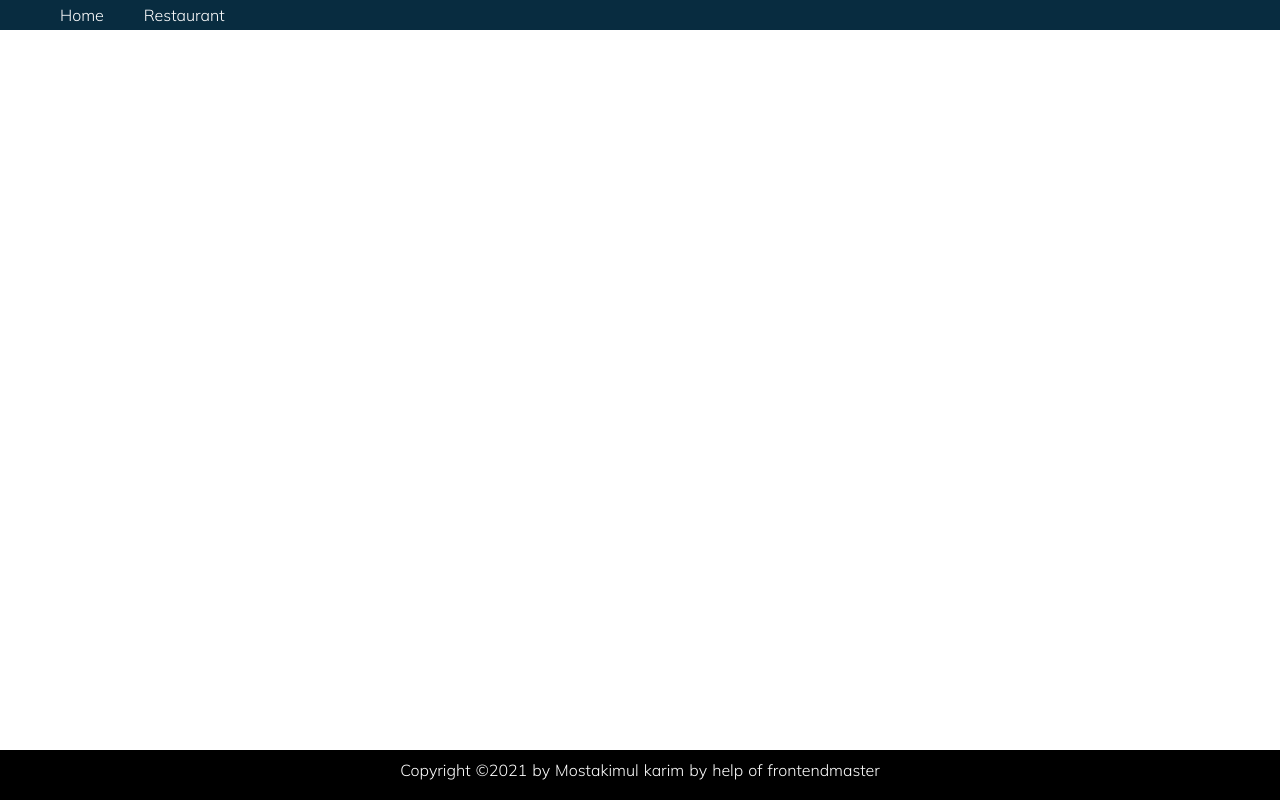
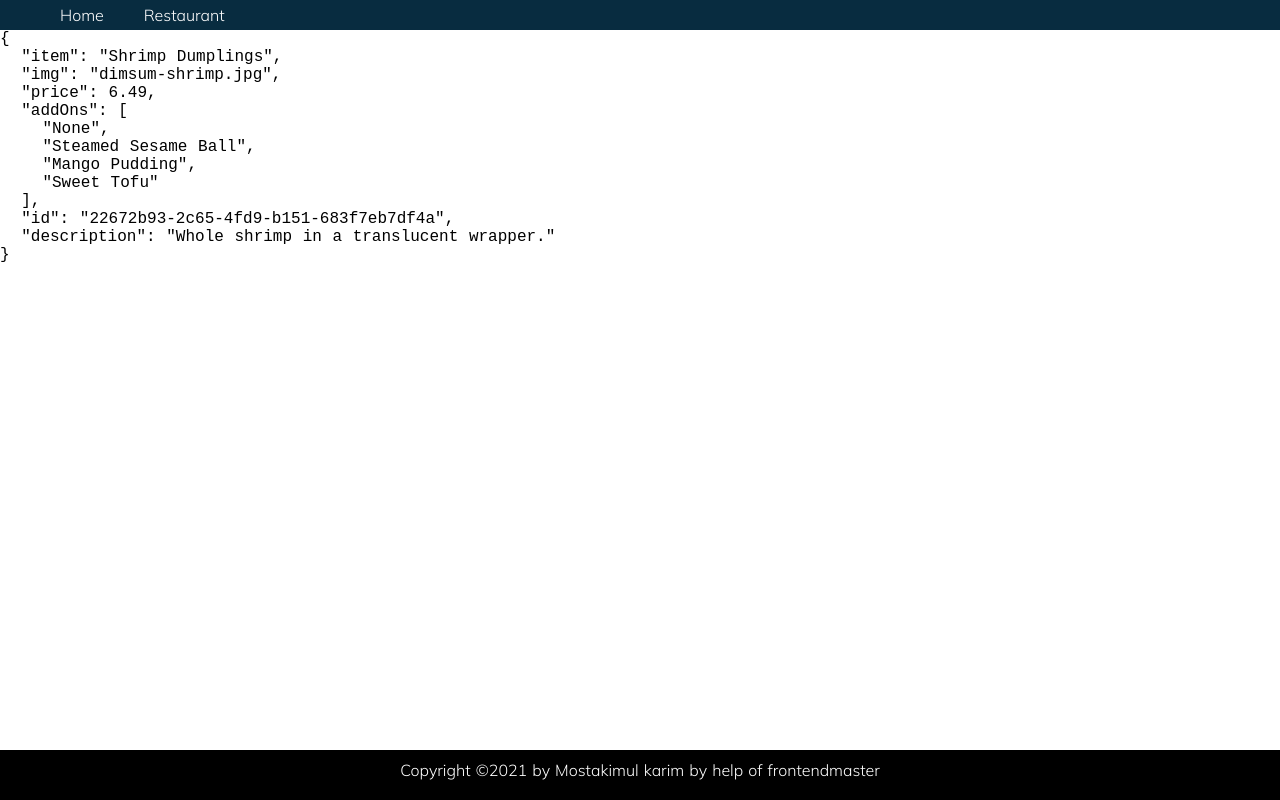
Before and after one commit to Mostakimul/food-app, a Nuxt app: page /items/22672b93-2c65-4fd9-b151-683f7eb7df4a in a window 1280 px wide. Built offline with nearby package versions, Linux system fonts and the light colour scheme.

Commit message:
Dynamic page with details

```diff
--- a/components/TheResturantInfo.vue
+++ b/components/TheResturantInfo.vue
@@ -20,7 +20,9 @@
               <h4>{{ menuitem.item }}</h4>
               <p>{{ priceformat(menuitem.price) }}</p>
             </div>
-            <button class="ghost">View Item</button>
+            <nuxt-link :to="`/items/${menuitem.id}`">
+              <button class="ghost">View Item</button>
+            </nuxt-link>
           </div>
         </div>
       </div>
--- /dev/null
+++ b/pages/items/_id.vue
@@ -0,0 +1,35 @@
+<template>
+  <div>
+    <pre>{{ currentItem }}</pre>
+  </div>
+</template>
+
+<script>
+import { mapState } from 'vuex';
+
+export default {
+  data() {
+    return {
+      id: this.$route.params.id,
+    };
+  },
+  computed: {
+    ...mapState(['fooddata']),
+    currentItem() {
+      let result;
+
+      for (let i = 0; i < this.fooddata.length; i++) {
+        for (let j = 0; j < this.fooddata[i].menu.length; j++) {
+          if (this.fooddata[i].menu[j].id == this.id) {
+            result = this.fooddata[i].menu[j];
+            break;
+          }
+        }
+      }
+      return result;
+    },
+  },
+};
+</script>
+
+<style lang="scss" scoped></style>
```
